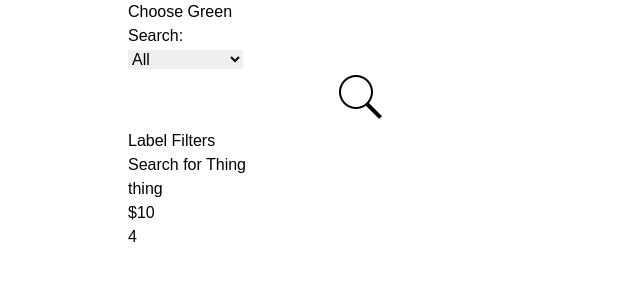
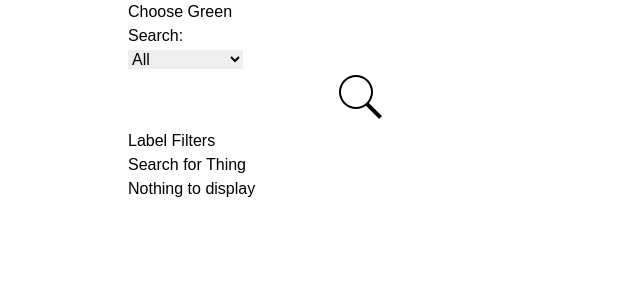
Before and after one commit to tmains515/choose-green, a Next.js app: page / in a window 1280 px wide. Shown: the top 300 px of the page, without its empty margins (0-640 px from the left). Built offline with nearby package versions, Linux system fonts and the light colour scheme.

Commit message:
Updated values displayed

```diff
--- a/src/app/api/search/route.js
+++ b/src/app/api/search/route.js
@@ -1,7 +1,7 @@
 import  key  from '../../../../APIKey'
-export async function GET(req){
+export async function POST(req){
 
-    const request = await fetch('https://real-time-product-search.p.rapidapi.com/search-v2?q=Nike%20shoes&country=us&language=en&page=1&limit=10&sort_by=BEST_MATCH&product_condition=ANY', {
+    const request = await fetch('https://real-time-product-search.p.rapidapi.com/search-v2?q=Nike%20shoes&country=us&language=en&page=1&limit=20&sort_by=BEST_MATCH&product_condition=ANY', {
         method:'GET',
         headers: {
         'x-rapidapi-key': key,
--- a/src/app/components/ItemTile.tsx
+++ b/src/app/components/ItemTile.tsx
@@ -3,17 +3,20 @@ import React, { FC } from "react"
 
 interface props{
     name: string,
+    image: string,
     price: string,
-    rating: number
+    rating: string
 }
 
-const ItemTile: FC<props> = ({ name, price, rating }) => {
-    return(
-        <div className="flex m-4 rounded-md shadow-xl border border-gray-200 p-2 justify-evenly">
+const ItemTile: FC<props> = ({image, name, price, rating }) => {
+    return (
+        <div className="grid grid-cols-4 items-center m-4 rounded-md shadow-xl border border-gray-200 p-2 text-center text-gray-500">
+            <img src={image} alt="" className="w-10 h-10 mx-auto" />
             <p>{name}</p>
-            <p>{price}</p>
+            <p>{price == "-1" ? "Price not Listed" : price}</p>
             <p>{rating}</p>
         </div>
+
     )
 }
 
--- a/src/app/page.tsx
+++ b/src/app/page.tsx
@@ -3,27 +3,31 @@ import { useState } from "react";
 import ItemTile from "./components/ItemTile";
 export default function Home() {
 	const [search, setSearch] = useState<string>("Thing");
-	const [searchResults, setSearchResults] = useState([
-	  {
-		name: "thing",
-		rating: 4,
-		price: "$10",
-	  },
-	]);
+	const [searchResults, setSearchResults] = useState([]);
+
+	interface Product {
+		product_photos: string[];
+		product_title: string;
+		typical_price_range: string[];
+		product_rating: string;
+	  }
+
 
 	const fetchSearch = async() => {
 		const request = await fetch('/api/search', {
-			method: 'GET',
+			method: 'POST',
 			headers: {
 				'Content-Type' : 'application/json'
-			}
+			},
+			body: JSON.stringify({})
 		})
 		if(!request.ok){
 			throw new Error("Could not fetch search data")
 		}
 		const data = await request.json()
+		setSearchResults(data.data.products)
 		console.log(data)
-		setSearchResults(data)
+
 	}
 
 
@@ -64,8 +68,8 @@ export default function Home() {
 			{/* Main Content */}
 			<main className="col-start-4 col-span-4 row-span-5 rounded-xl bg-white p-6 shadow-inner ml-4 overflow-y-scroll">
 				<h1 className="text-gray-600 text-2xl">Search for {search}</h1>
-				{searchResults.length > 0 ? searchResults.map( (item, index) => (
-					<ItemTile key={index} name={item.name} price={item.price} rating={item.rating}/>
+				{searchResults.length > 0 ? searchResults.map( (item: Product, index) => (
+					<ItemTile key={index} image={item.product_photos[0]} name={item.product_title} price={item.typical_price_range ?  item.typical_price_range[0] : "-1"} rating={item.product_rating }/>
 				)
 			): "Nothing to display"}
 			</main>
```
